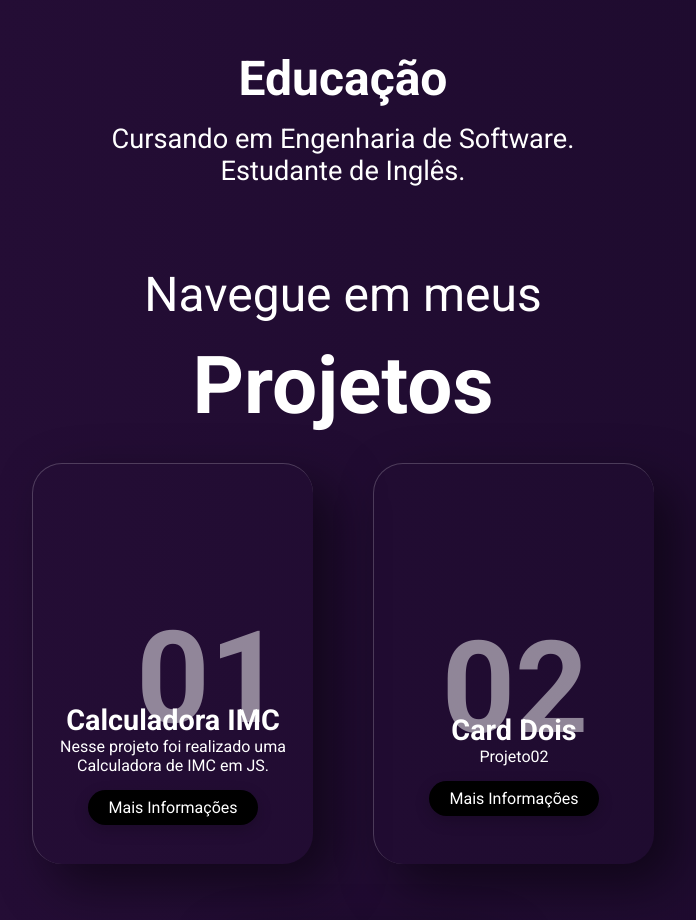
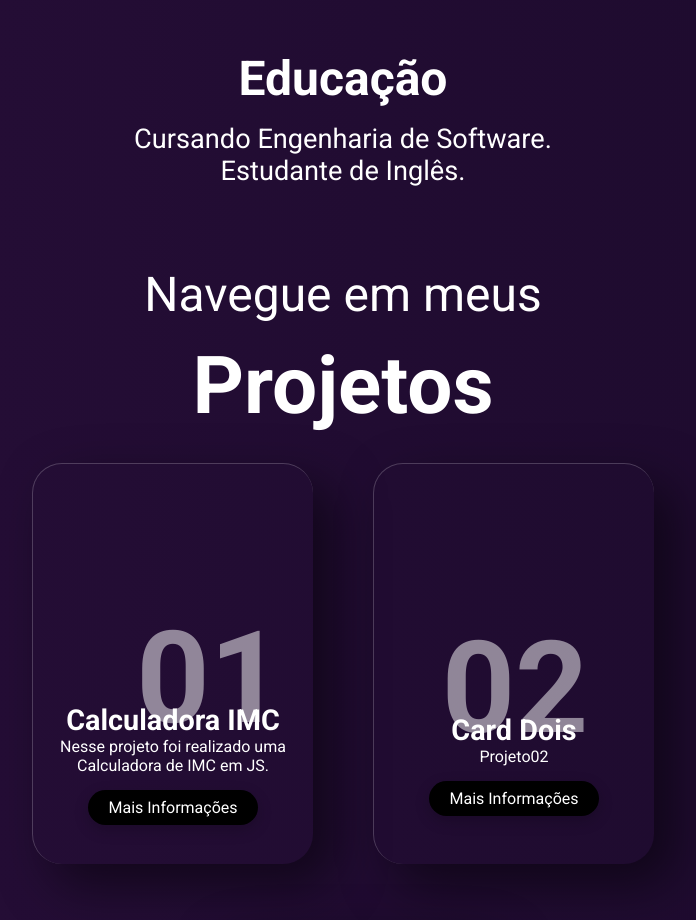
Before and after one commit to matheushor/Portfolio, a plain HTML site: page index.html in a window 1280 px wide. Shown: the part 1480-2400 px from the top of the page, without its empty margins (297-993 px from the left). Drawn offline with Linux system fonts and the light colour scheme; a script that the page names is missing.

Commit message:
Update index.html

```diff
--- a/index.html
+++ b/index.html
@@ -88,7 +88,7 @@
       <br/> <br/> <img width="50" height="50" src="img/jslogo.png"/> <img width="50" height="50" src="img/clogo.png"/> <img width="50" height="50" src="img/pylogo.png"/> <img width="50" height="50" src="img/sqllogo.png"/></p>
 
     <h3 class="educação">Educação</h3>
-    <p class="descrição2">Cursando em Engenharia de Software. <br/> Estudante de Inglês.</p>
+    <p class="descrição2">Cursando Engenharia de Software. <br/> Estudante de Inglês.</p>
   </section>
 
 </section>
```
